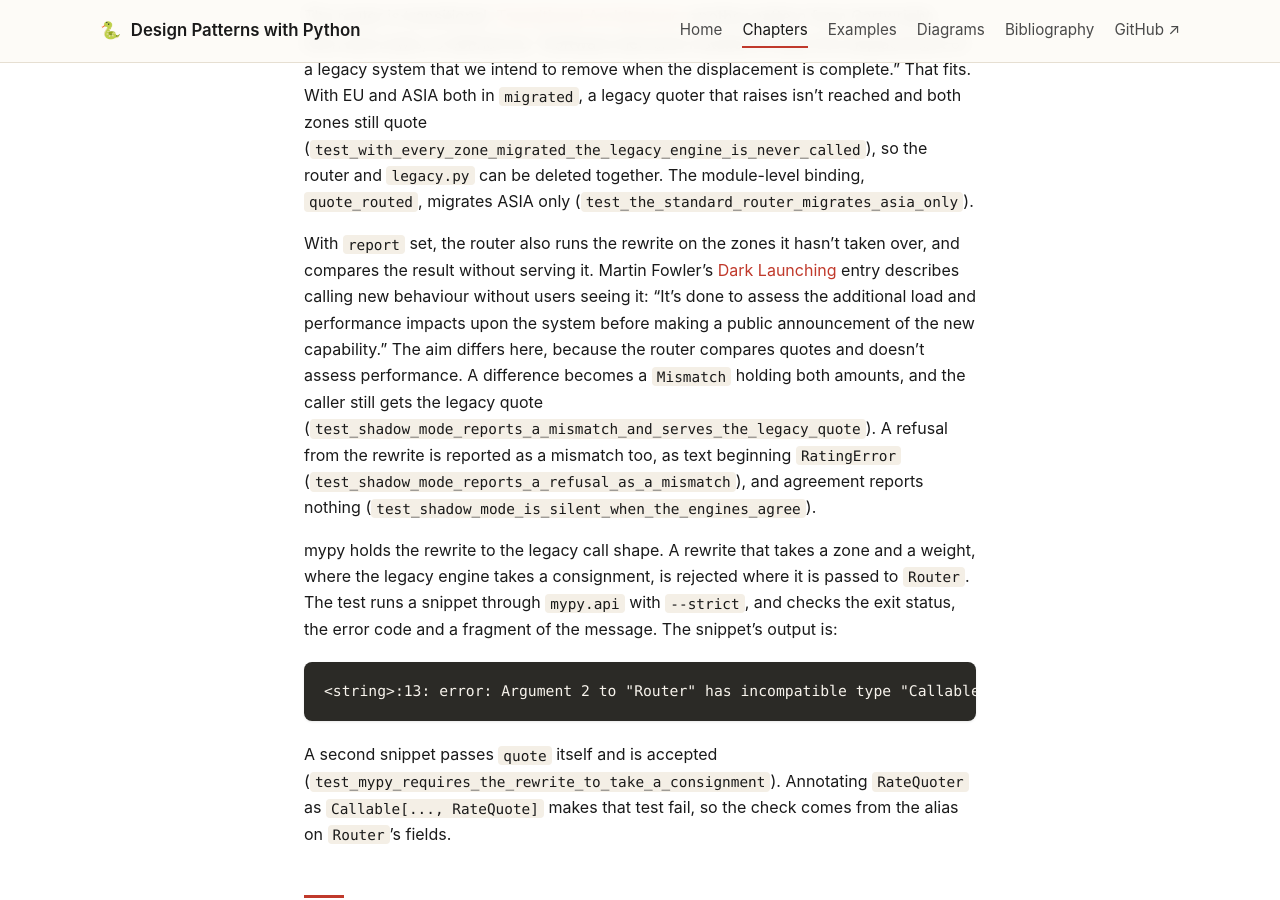
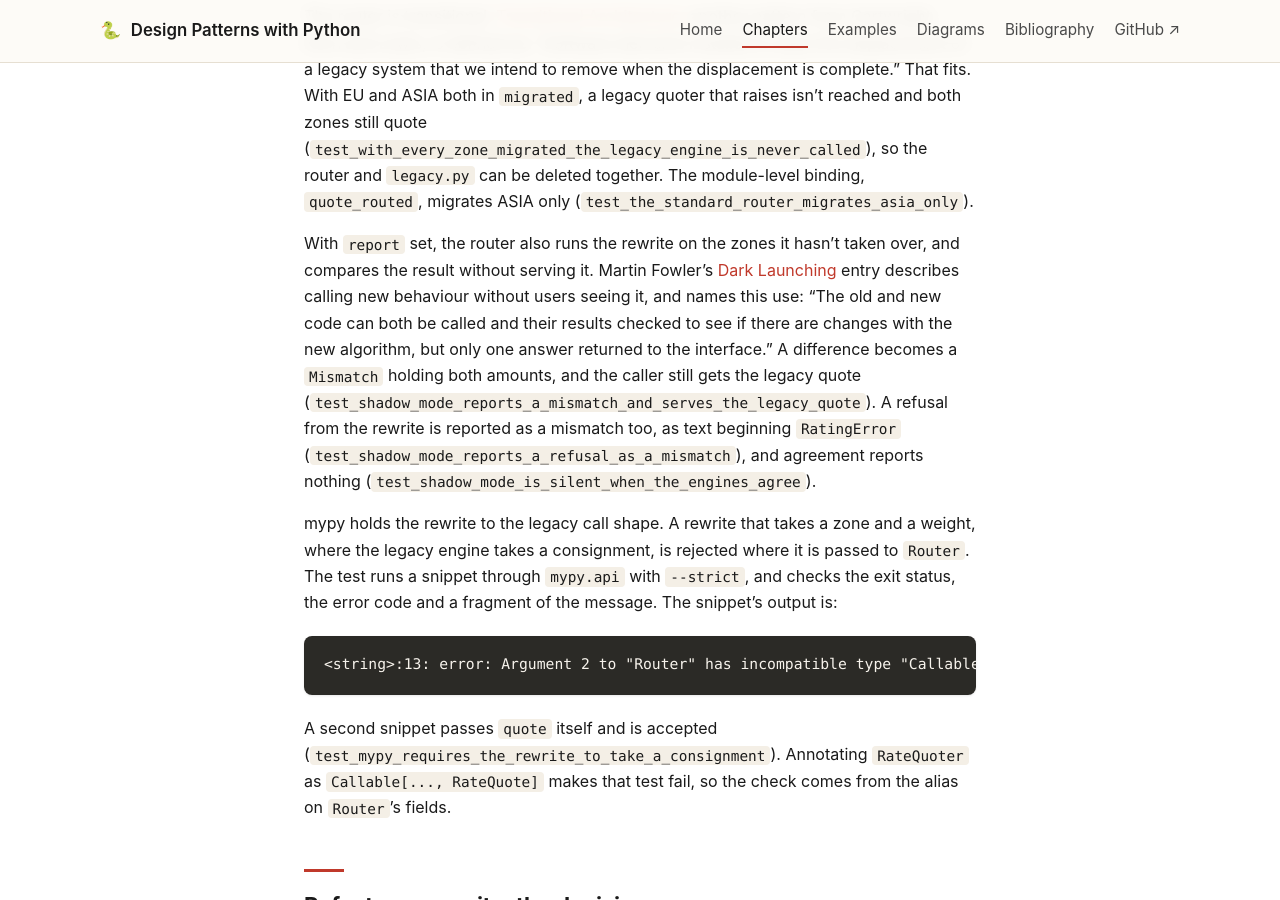
Before and after one commit to patterncatalyst/design-patterns-with-python, a Jekyll site: the page built from _docs/36-refactor-or-rewrite.md, in a window 1280 px wide and 900 px high, scrolled down 5959 px. Built offline with Jekyll 4.4.1, drawn with Linux system fonts in a browser that asks for light colours; some of the changed text lies outside the part shown.

Commit message:
fix(r17): round 2 findings (Dark Launching framing, seam wording)

```diff
--- a/_docs/36-refactor-or-rewrite.md
+++ b/_docs/36-refactor-or-rewrite.md
@@ -134,7 +134,7 @@ A migrated zone goes to the rewrite and any other zone is served by the legacy e
 
 The router is transitional. [Transitional Architecture](https://martinfowler.com/articles/patterns-legacy-displacement/transitional-architecture.html), another pattern from Cartwright, Horn and Lewis, is defined as: "Software elements installed to ease the displacement of a legacy system that we intend to remove when the displacement is complete." That fits. With EU and ASIA both in `migrated`, a legacy quoter that raises isn't reached and both zones still quote (`test_with_every_zone_migrated_the_legacy_engine_is_never_called`), so the router and `legacy.py` can be deleted together. The module-level binding, `quote_routed`, migrates ASIA only (`test_the_standard_router_migrates_asia_only`).
 
-With `report` set, the router also runs the rewrite on the zones it hasn't taken over, and compares the result without serving it. Martin Fowler's [Dark Launching](https://martinfowler.com/bliki/DarkLaunching.html) entry describes calling new behaviour without users seeing it: "It's done to assess the additional load and performance impacts upon the system before making a public announcement of the new capability." The aim differs here, because the router compares quotes and doesn't assess performance. A difference becomes a `Mismatch` holding both amounts, and the caller still gets the legacy quote (`test_shadow_mode_reports_a_mismatch_and_serves_the_legacy_quote`). A refusal from the rewrite is reported as a mismatch too, as text beginning `RatingError` (`test_shadow_mode_reports_a_refusal_as_a_mismatch`), and agreement reports nothing (`test_shadow_mode_is_silent_when_the_engines_agree`).
+With `report` set, the router also runs the rewrite on the zones it hasn't taken over, and compares the result without serving it. Martin Fowler's [Dark Launching](https://martinfowler.com/bliki/DarkLaunching.html) entry describes calling new behaviour without users seeing it, and names this use: "The old and new code can both be called and their results checked to see if there are changes with the new algorithm, but only one answer returned to the interface." A difference becomes a `Mismatch` holding both amounts, and the caller still gets the legacy quote (`test_shadow_mode_reports_a_mismatch_and_serves_the_legacy_quote`). A refusal from the rewrite is reported as a mismatch too, as text beginning `RatingError` (`test_shadow_mode_reports_a_refusal_as_a_mismatch`), and agreement reports nothing (`test_shadow_mode_is_silent_when_the_engines_agree`).
 
 mypy holds the rewrite to the legacy call shape. A rewrite that takes a zone and a weight, where the legacy engine takes a consignment, is rejected where it is passed to `Router`. The test runs a snippet through `mypy.api` with `--strict`, and checks the exit status, the error code and a fragment of the message. The snippet's output is:
 
@@ -213,7 +213,7 @@ One test fails, and it names the one difference the rewrite is meant to make. my
 
 ## What you can do now
 
-- Name the forces and their tests: the named behaviour is `PARITY_ROWS`, the behaviour that should change is `ACCEPTED_DIFFERENCES`, the seam is the zone that `Router` reads, and the transitional cost ends in `test_with_every_zone_migrated_the_legacy_engine_is_never_called`.
+- Name the forces and their tests: the named behaviour is `PARITY_ROWS`, the behaviour that should change is `ACCEPTED_DIFFERENCES`, the seam is `Router`, which routes by zone, and the transitional cost ends in `test_with_every_zone_migrated_the_legacy_engine_is_never_called`.
 - Write a parity table: `PARITY_ROWS` runs both engines on 17 rows, and `test_a_first_draft_with_exclusive_band_limits_fails_parity_at_the_boundaries` shows it finding seven differences in a first draft.
 - Record deliberate differences: `test_the_rewrite_differs_from_the_legacy_engine_only_where_accepted` compares against `ACCEPTED_DIFFERENCES`, and the second experiment shows it failing when the entry goes.
 - Route and run in shadow: `Router` serves by zone, and `test_shadow_mode_reports_a_mismatch_and_serves_the_legacy_quote` reports a `Mismatch` while the caller keeps the legacy quote.
@@ -221,4 +221,4 @@ One test fails, and it names the one difference the rewrite is meant to make. my
 
 ## For deeper coverage
 
-Martin Fowler's [Strangler Fig](https://martinfowler.com/bliki/StranglerFigApplication.html) page and Ian Cartwright, Rob Horn and James Lewis's "Patterns of Legacy Displacement" ([Feature Parity](https://martinfowler.com/articles/patterns-legacy-displacement/feature-parity.html) and [Transitional Architecture](https://martinfowler.com/articles/patterns-legacy-displacement/transitional-architecture.html)) cover the approach, and Fowler's [Dark Launching](https://martinfowler.com/bliki/DarkLaunching.html) entry covers running new behaviour unseen. Michael Feathers's *Working Effectively with Legacy Code* (2004) has the chapters "Changing Software" and "How Do I Know That I'm Not Breaking Anything?". Martin Fowler's *Refactoring* (second edition) is the catalogue of behaviour-preserving changes. The [bisect documentation](https://docs.python.org/3/library/bisect.html) defines both insertion points. The books are listed in the [bibliography]({{ '/bibliography/' | relative_url }}).
+Martin Fowler's [Strangler Fig](https://martinfowler.com/bliki/StranglerFigApplication.html) page and Ian Cartwright, Rob Horn and James Lewis's "Patterns of Legacy Displacement" ([Feature Parity](https://martinfowler.com/articles/patterns-legacy-displacement/feature-parity.html) and [Transitional Architecture](https://martinfowler.com/articles/patterns-legacy-displacement/transitional-architecture.html)) cover the approach, and Fowler's [Dark Launching](https://martinfowler.com/bliki/DarkLaunching.html) entry covers running new behaviour unseen, including old and new code side by side. Michael Feathers's *Working Effectively with Legacy Code* (2004) has the chapters "Changing Software" and "How Do I Know That I'm Not Breaking Anything?". Martin Fowler's *Refactoring* (second edition) is the catalogue of behaviour-preserving changes. The [bisect documentation](https://docs.python.org/3/library/bisect.html) defines both insertion points. The books are listed in the [bibliography]({{ '/bibliography/' | relative_url }}).
```
Also changed, not shown: other parts of _docs/36-refactor-or-rewrite.md (+1 -1 lines), _docs/35-fowler-vs-feathers.md (+2 -2 lines), _plans/r17-plan.md (+1 -0 lines).
